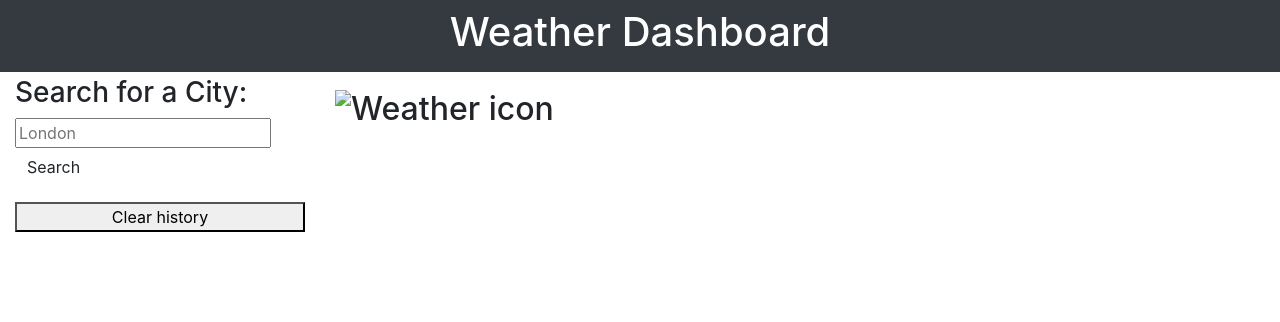
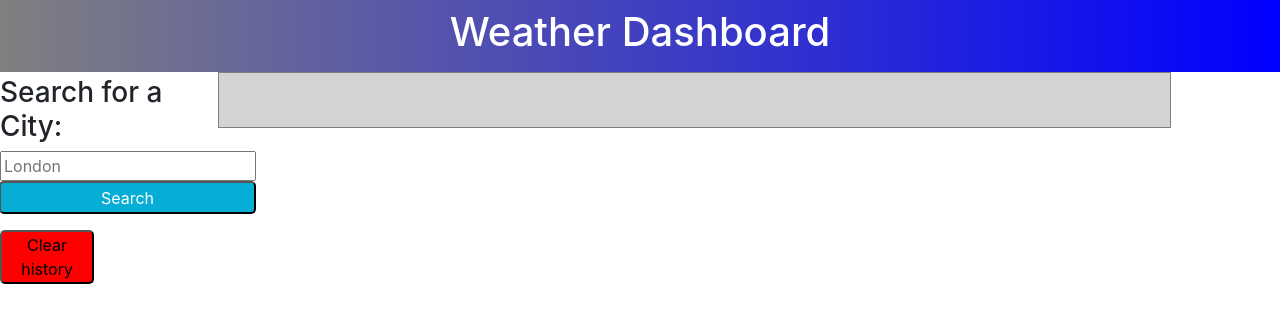
Before and after one commit to KonstantinGolovahin/Weather-Dashboard, a plain HTML site: page index.html in a window 1280 px wide. Drawn offline with nearby package versions, Linux system fonts and the light colour scheme.

Commit message:
Updates CSS, HTML. Only styling

```diff
--- a/assets/css/style.css
+++ b/assets/css/style.css
@@ -0,0 +1,70 @@
+.search-button {
+
+    border-top-right-radius: 5px;
+    border-bottom-right-radius: 5px;
+    border-top-left-radius: 5px;
+    border-bottom-left-radius: 5px;
+    background-color: #06aed5;
+    color: white;
+    width: 100%;
+  }
+
+  .taskButton {
+    /* border-left: 1px solid black; */
+    border-top-right-radius: 15px;
+    border-bottom-right-radius: 15px;
+    border-top-left-radius: 15px;
+    border-bottom-left-radius: 15px;
+    background-color: lightgray;
+    color: black;
+    margin-bottom: 5px;
+  }
+
+  .clearHistoryButton {
+    /* border-left: 1px solid black; */
+    border-top-right-radius: 5px;
+    border-bottom-right-radius: 5px;
+    border-top-left-radius: 5px;
+    border-bottom-left-radius: 5px;
+    background-color: red;
+    color: black;
+  }
+
+/* 5 days forecasr card */
+.card-forecast {
+    background-color: #20505c !important;
+    margin: 10px;
+    align-content: center;
+    color: azure;
+}
+
+/* today's weather */
+.card-today{
+
+    border: solid;
+    border-color: grey !important;
+    border-width: 1px !important;
+    align-items: center !important;
+    background-color: lightgrey !important;
+
+}
+
+
+#history{
+    width: 50%;
+}
+
+.taskDate {
+    font-size: large;
+    font-weight: bold;
+}
+
+h2{
+    font-weight: bolder;
+    font-size: larger;
+}
+
+.weather-header{
+
+    background-image: linear-gradient(to right, grey, blue);
+}
--- a/assets/js/script.js
+++ b/assets/js/script.js
@@ -106,7 +106,7 @@ $("#forecast").empty()
 
       //card itself
       let card = document.createElement('div');
-      card.className = 'card ';
+      card.className = 'card card-forecast';
       // card body
       let cardBody = document.createElement('div');
       cardBody.className = 'card-body';
--- a/index.html
+++ b/index.html
@@ -12,24 +12,24 @@
 </head>
 
 <body>
-  <header class="container-fluid text-center text-white bg-dark p-2 weather-header">
+  <header class="container-fluid text-center text-white p-2 weather-header">
     <h1>Weather Dashboard</h1>
   </header>
 
   <!-- max-width for ultra wide resolutions -->
-  <div class="container-fluid" style="max-width: 1400px">
-    <div class="row">
-      <aside class="col-lg-3 pb-3">
+  <div class=" container-xxl" >
+    <div class="row " >
+      <aside class="col-lg-2 pb-3">
         <h2 id="form-heading" class="mt-1 h3 form-label">
           Search for a City:
         </h2>
         <form id="search-form" class="form">
           <div class="form-inline form-group">
-            <div class="input-group">
+            <div >
               <input class="form-input weather-search" type="text" id="search-input" placeholder="London"
                 aria-labelledby="form-heading" aria-controls="today forecast" />
               <div class="input-group-append">
-                <button type="submit" class="btn search-button" id="search-button" aria-label="submit search">
+                <button  class="search-button" id="search-button" >
                   Search
                 </button>
                 <hr class="hr weather-hr" />
@@ -40,15 +40,15 @@
         <div class="list-group" id="history">History</div>
       </aside>
 
-      <div class="col-lg-9 pb-3">
-        <section id="today" class="mt-3" role="region" aria-live="polite">
+      <div class="col-lg-9 ">
+        <section id="today" class=" card-today" >
 <!-- Display current weather -->
-<h2 id="header-today"><span><p id = "icon-weather-today" style="float:left;"> </p> <img  id="wicon" src="" alt="Weather icon"></span></h2>
+<h2 id="header-today"><span><p id = "icon-weather-today" style="float:left;"> </p> <img  id="wicon" src="" alt=""></span></h2>
 <p id="temp-today"></p>
 <p id="wind-today"></p>
 <p id="humidity-today"></p>
         </section>
-        <section id="forecast" class="row mt-3" role="region" aria-live="polite"></section>
+        <section id="forecast" class="row mt-3 card-deck" role="region" aria-live="polite"></section>
       </div>
     </div>
   </div>
```
